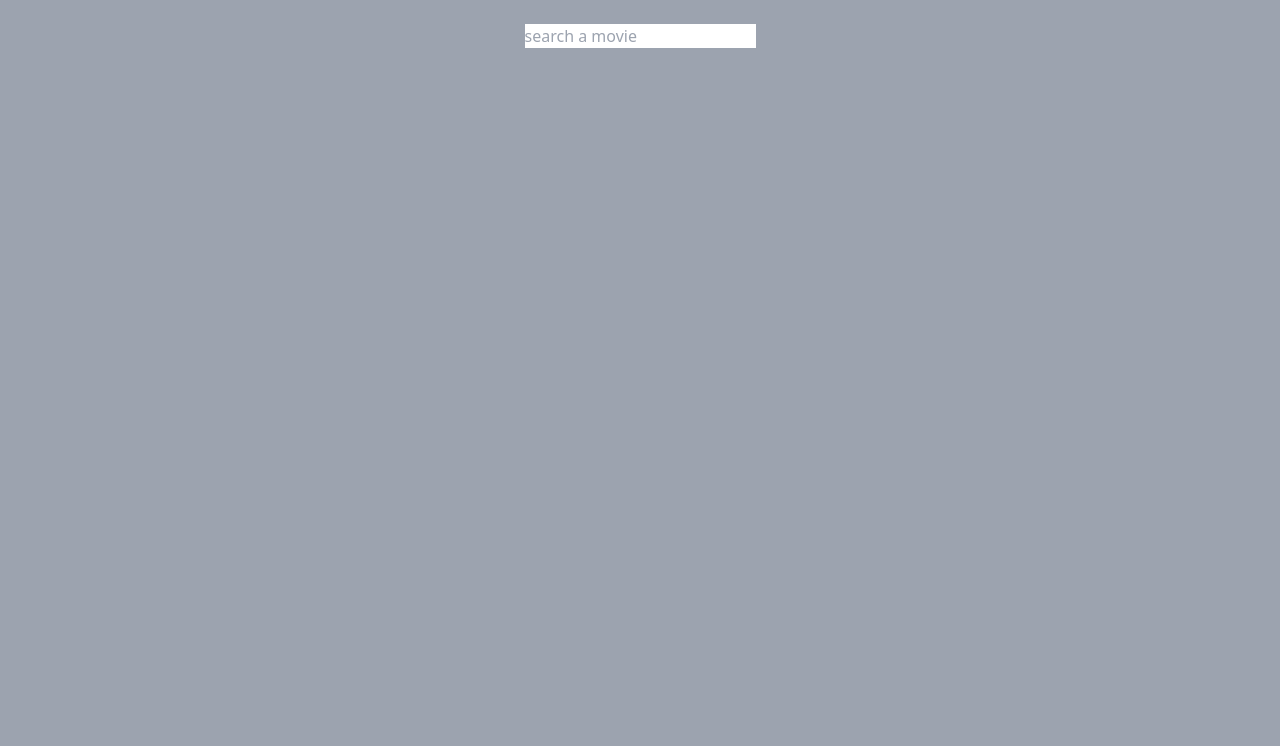
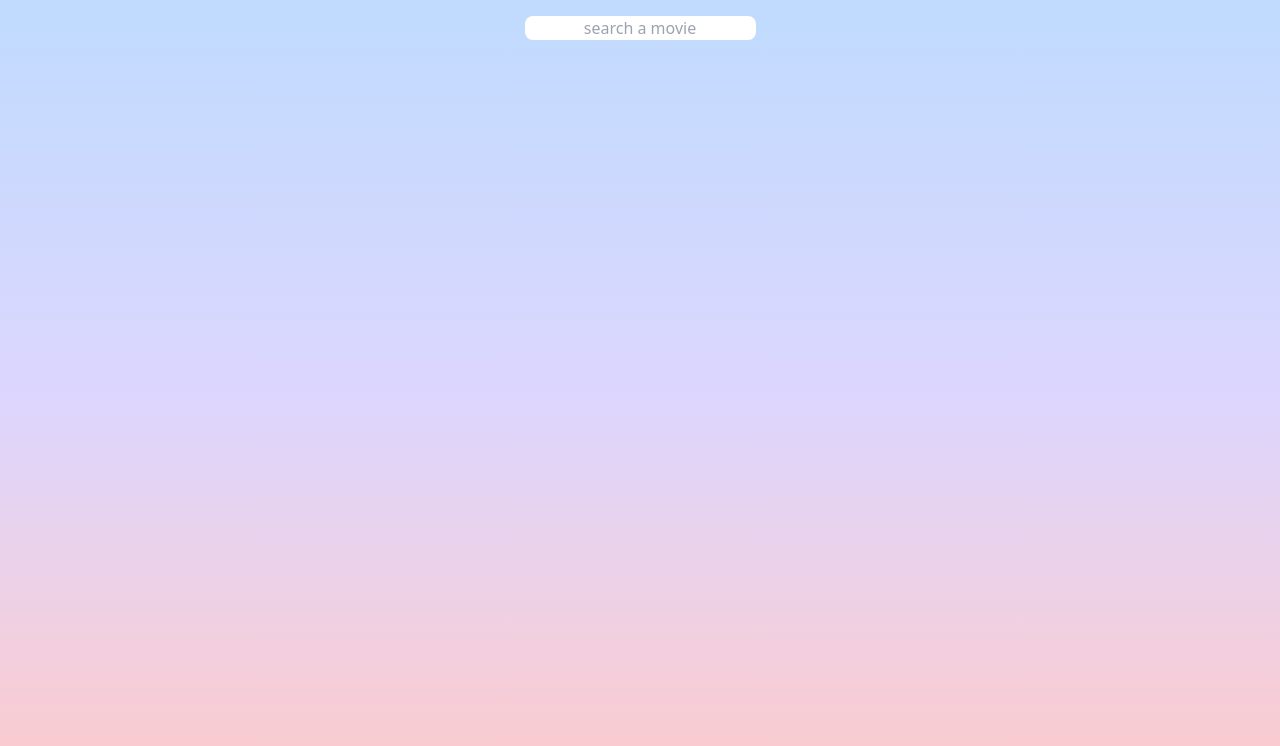
Before and after one commit to travisdula/mindsumo-movies, a React (Create React App) app: page / in a window 1280 px wide. Shown: the top 746 px of the page. Built offline with nearby package versions, Linux system fonts and the light colour scheme.

Commit message:
improved colors and rounding

```diff
--- a/src/App.tsx
+++ b/src/App.tsx
@@ -21,18 +21,18 @@ class App extends React.Component<{}, AppState> {
                 .map(res => displayMovie(res))
             : (<div> no results </div>);
         return (
-          <div className="App h-screen bg-gray-400">
-            <div className="App-header flex flex-grow justify-center ">
-                <div className="w-3/4 m-6">
+          <div className="App min-h-screen bg-gradient-to-b from-blue-200 via-purple-200 to-red-200">
+            <header className="App-header flex flex-grow justify-center">
+                <div className="w-96 m-4">
                     {/*
                     <div className="text-center">{"Query: " + this.state.query}</div>
                     */}
                     <form className="query text-center" onSubmit={this.handleSubmit.bind(this)}>
-                        <input onChange={this.handleChange.bind(this)} placeholder="search a movie" />
+                        <input className="text-center rounded-lg" onChange={this.handleChange.bind(this)} placeholder="search a movie" />
                     </form>
                 </div>
-            </div>
-           <div className="w-auto">
+            </header>
+           <div className="w-auto flex flex-col items-center">
                { movies }
            </div>
           </div>
@@ -59,10 +59,10 @@ class App extends React.Component<{}, AppState> {
 
 function displayMovie(result: OMDbResult) {
     return (
-        <div key={result.Title + result.Year} className="movie bg-gray-700 m-2 flex flex-row">
-            <img className="w-32" src={result.Poster} alt="movie poster" />
-            <span className="title text-lg text-gray-50 font-semibold flex-grow"> {result.Title} </span>
-            <span className="year text-gray-100 text-right flex-grow"> {result.Year} </span>
+        <div key={result.imdbID} className="movie rounded-lg bg-opacity-25 bg-gray-400 w-96 m-4 flex flex-row">
+            <img className="w-32 rounded-lg" src={result.Poster} alt="no poster" />
+            <span className="title m-2 max-w-prose text-lg text-gray-700 font-semibold flex-grow"> {result.Title} </span>
+            <span className="year m-2 text-gray-600 text-right flex-grow"> {result.Year} </span>
         </div>
     );
 }
```
